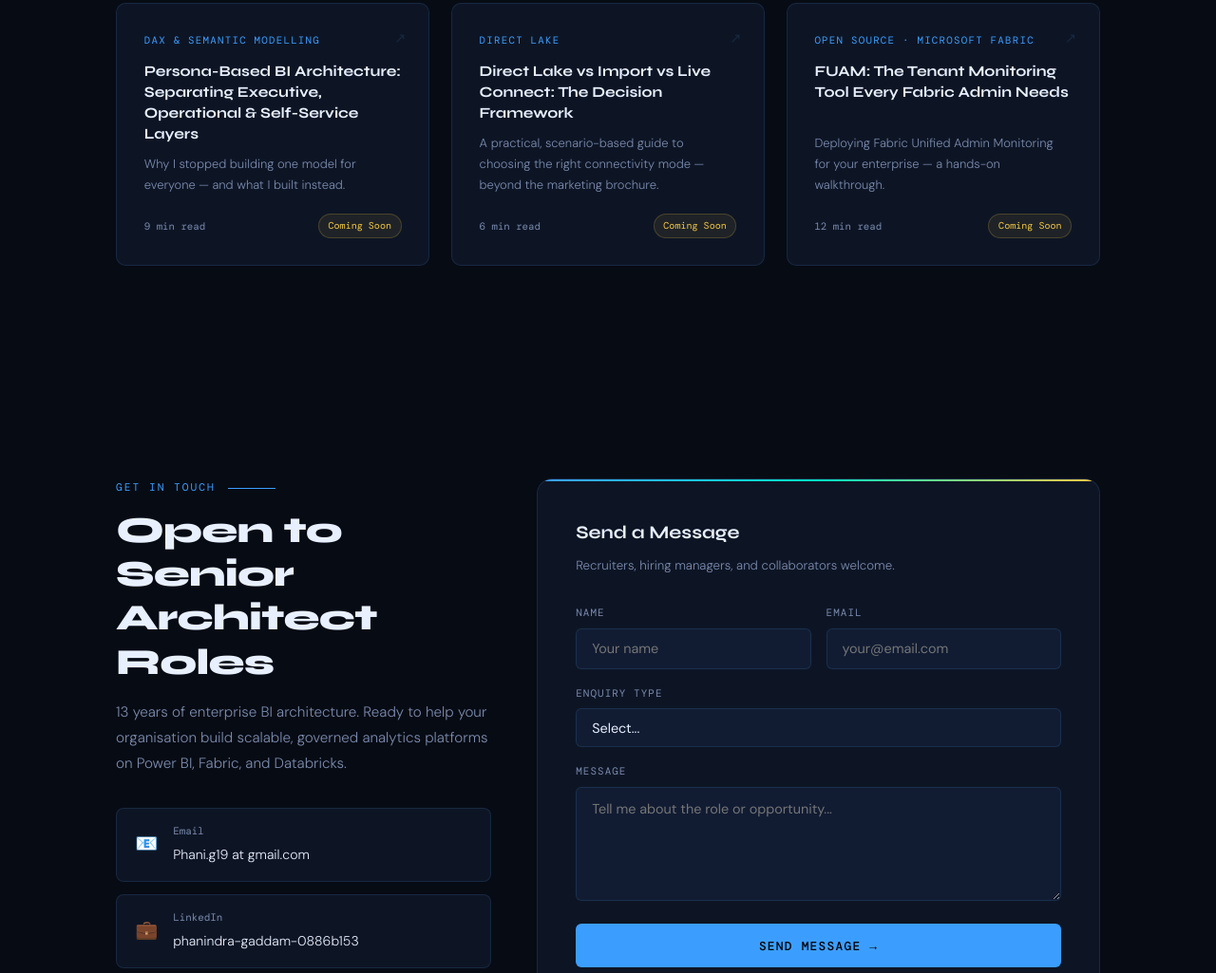
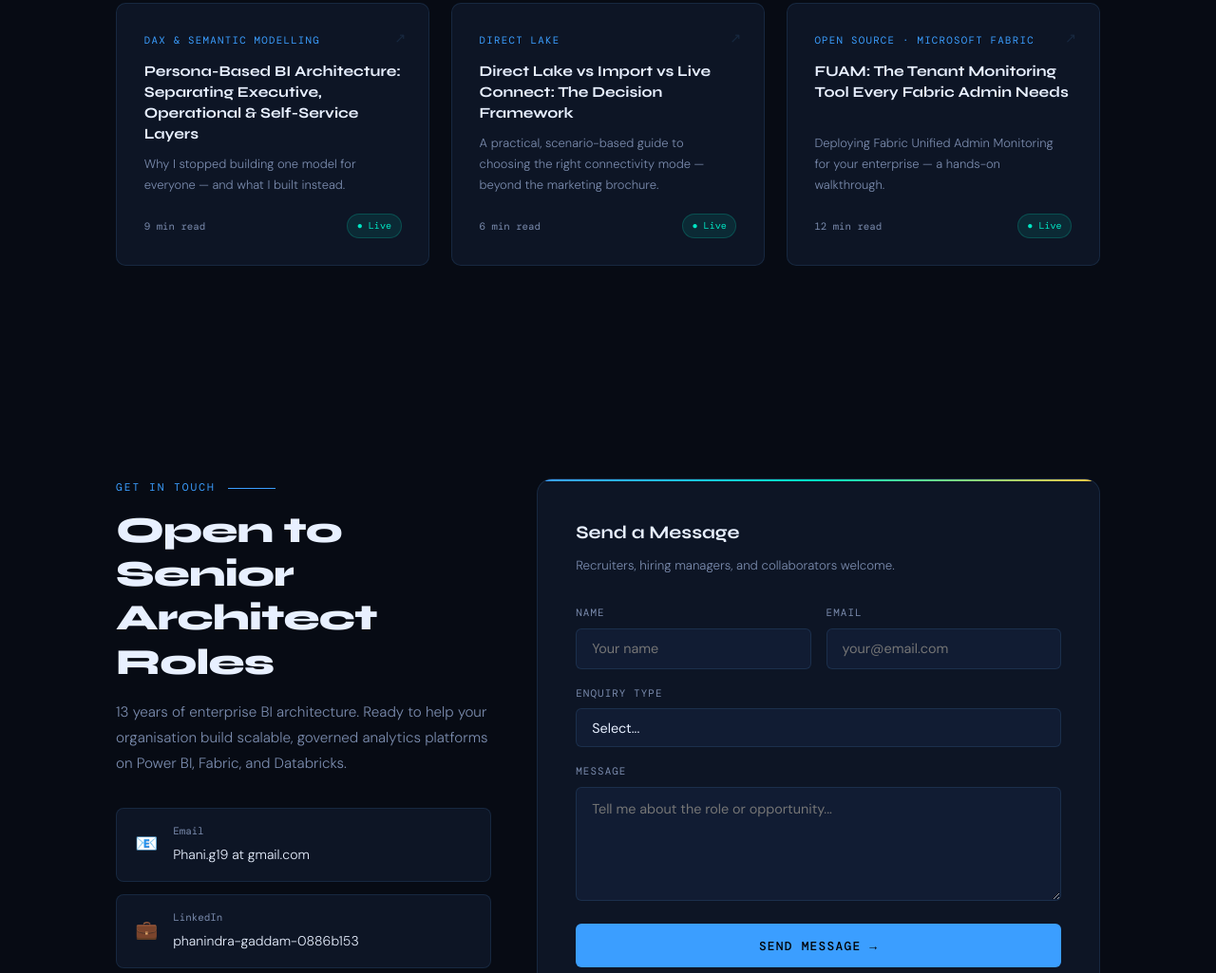
Before and after one commit to phang7/Portfolio, a plain HTML site: page index.html in a window 1280 px wide. Shown: the part 6361-7386 px from the top of the page at 95% size. Drawn offline with nearby package versions, Linux system fonts and the light colour scheme; no server answers.

Commit message:
Mark all 7 articles as Live

```diff
--- a/index.html
+++ b/index.html
@@ -447,21 +447,21 @@ footer{border-top:1px solid var(--bdr);padding:2.5rem 0;position:relative;z-inde
         <div class="art-topic">DAX & Semantic Modelling</div>
         <div class="art-title">Persona-Based BI Architecture: Separating Executive, Operational &amp; Self-Service Layers</div>
         <div class="art-desc">Why I stopped building one model for everyone &mdash; and what I built instead.</div>
-        <div class="art-footer"><span class="art-time">9 min read</span><span class="art-badge soon">Coming Soon</span></div>
+        <div class="art-footer"><span class="art-time">9 min read</span><span class="art-badge live">&#9679; Live</span></div>
       </div>
       <div class="art-card reveal" onclick="openArticle('a5')">
         <div class="art-arrow">&#8599;</div>
         <div class="art-topic">Direct Lake</div>
         <div class="art-title">Direct Lake vs Import vs Live Connect: The Decision Framework</div>
         <div class="art-desc">A practical, scenario-based guide to choosing the right connectivity mode &mdash; beyond the marketing brochure.</div>
-        <div class="art-footer"><span class="art-time">6 min read</span><span class="art-badge soon">Coming Soon</span></div>
+        <div class="art-footer"><span class="art-time">6 min read</span><span class="art-badge live">&#9679; Live</span></div>
       </div>
       <div class="art-card reveal" onclick="openArticle('a6')">
         <div class="art-arrow">&#8599;</div>
         <div class="art-topic">Open Source · Microsoft Fabric</div>
         <div class="art-title">FUAM: The Tenant Monitoring Tool Every Fabric Admin Needs</div>
         <div class="art-desc">Deploying Fabric Unified Admin Monitoring for your enterprise &mdash; a hands-on walkthrough.</div>
-        <div class="art-footer"><span class="art-time">12 min read</span><span class="art-badge soon">Coming Soon</span></div>
+        <div class="art-footer"><span class="art-time">12 min read</span><span class="art-badge live">&#9679; Live</span></div>
       </div>
     </div>
   </div>
```
